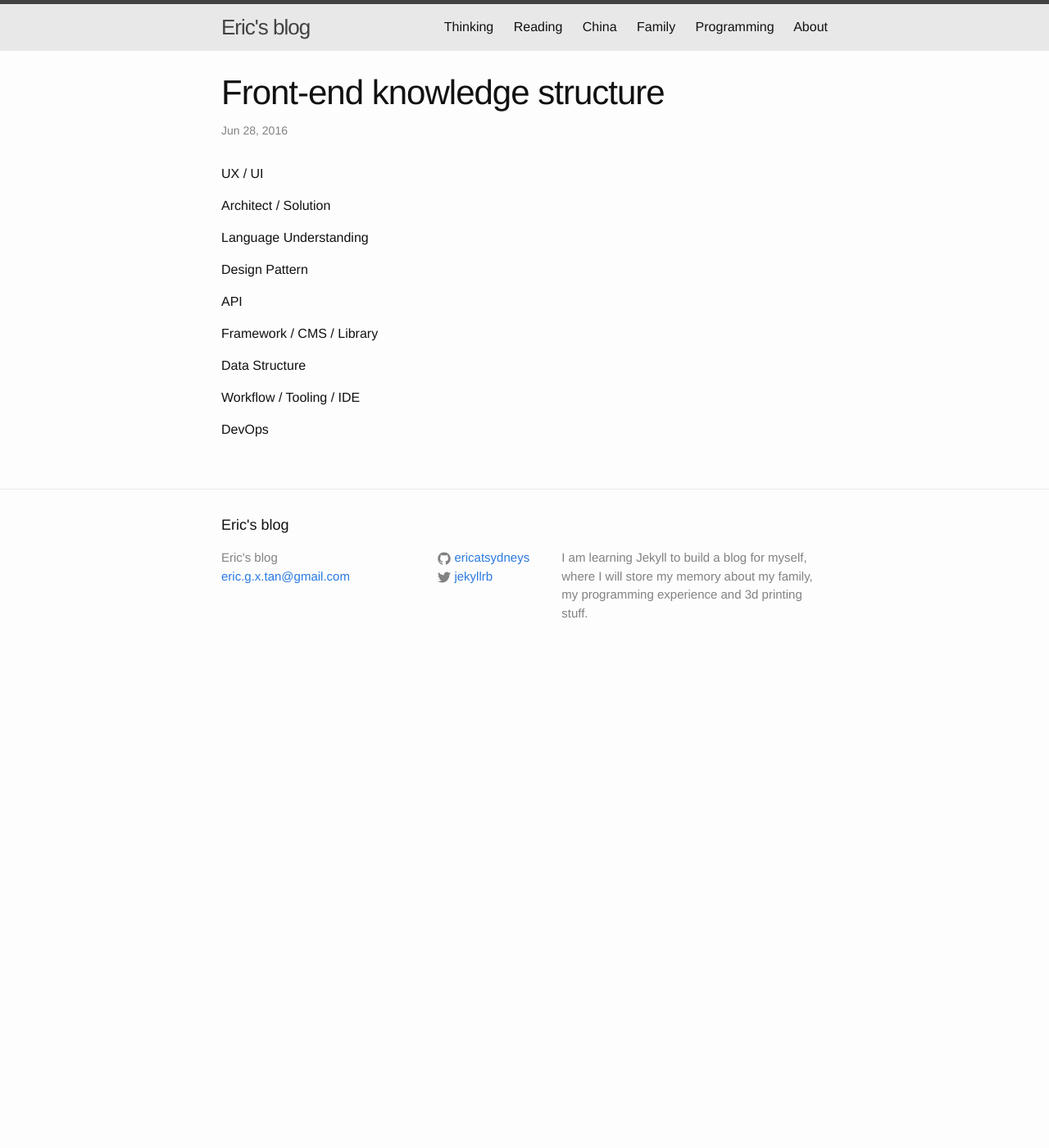
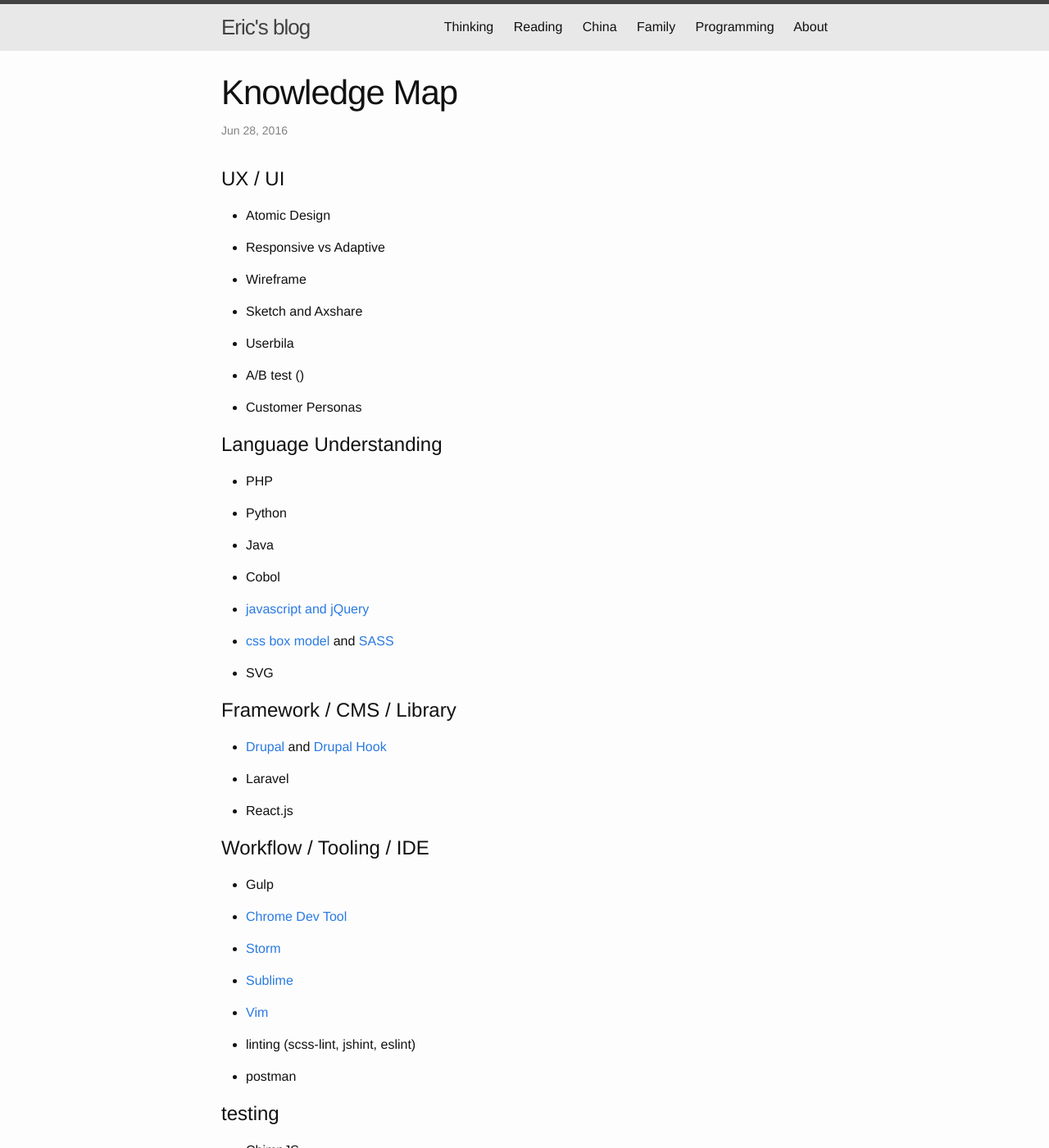
Before and after one commit to ericatsydney/ericatsydney.github.io, a Jekyll site: the page built from _posts/2016-06-29-knowledge-stucture.markdown, in a window 1280 px wide and 1400 px high. Shown: the whole window at 82% size. Built offline with Jekyll 4.4.1, drawn with Linux system fonts in a browser that asks for light colours; some of the changed text lies outside the part shown.

Commit message:
Update knowledge map.

```diff
--- a/_posts/2016-05-24-refactoring.markdown
+++ b/_posts/2016-05-24-refactoring.markdown
@@ -155,7 +155,4 @@
   Don't apply the styling to early, so if you see code to reset the border, padding, margin, you need refactoring.
 
 
-React
 isset vs empty
-
-gulp task
--- a/_posts/2016-06-29-knowledge-stucture.markdown
+++ b/_posts/2016-06-29-knowledge-stucture.markdown
@@ -1,24 +1,105 @@
 ---
 layout: post
-title:  "Front-end knowledge structure"
+title:  "Knowledge Map"
 date:   2016-06-29 6:30:52 +1000
 categories: Thinking
 ---
 
 UX / UI
+=======
+
+- Atomic Design
+
+- Responsive vs Adaptive
+
+- Wireframe
+
+- Sketch and Axshare
+
+- Userbila
+
+- A/B test ()
+
+- Customer Personas
+
+Language Understanding
+======================
+
+- PHP
+
+- Python
+
+- Java
+
+- Cobol
+
+- [javascript and jQuery](http://ericatsydney.github.io/programming/2016/06/22/js-jquery-basic.html)
+
+- [css box model](http://ericatsydney.github.io/programming/2016/05/30/understanding-css-box-model.html) and [SASS](http://ericatsydney.github.io/programming/2016/06/22/sass-101.html)
+
+- SVG
+
+Framework / CMS / Library
+=========================
+
+- [Drupal](http://ericatsydney.github.io/programming/2016/05/24/drupal.html) and [Drupal Hook](http://ericatsydney.github.io/programming/2016/05/24/drupal-hook.html)
+
+- Laravel
+
+- React.js
+
+Workflow / Tooling / IDE
+========================
+
+- Gulp
+
+- [Chrome Dev Tool](http://ericatsydney.github.io/thinking/2016/05/29/chrome-devel-tool.html)
+
+- [Storm](http://ericatsydney.github.io/programming/2016/06/04/Storm-insight.html)
+
+- [Sublime](http://ericatsydney.github.io/programming/2016/06/21/Sublime-tricks.html)
+
+- [Vim](http://ericatsydney.github.io/programming/2016/06/22/journey-to-vim.html)
+
+- linting (scss-lint, jshint, eslint)
+
+- postman
+
+testing
+=======
+
+- ChimpJS
+
+- phpUnit
+
+API
+===
+
+- [Restful API and OAuth](http://ericatsydney.github.io/programming/2016/06/13/restful-api.html)
+
+- two factor Auth
 
 Architect / Solution
+====================
 
-Language Understanding
+- component / re-use
+
+- across project
+
+- abstract and detail
+
+Data Structure and Algorithm
+============================
+
+- Array
 
 Design Pattern
+==============
 
-API
+- Observer
 
-Framework / CMS / Library
-
-Data Structure
-
-Workflow / Tooling / IDE
+- MVC
 
 DevOps
+Google Analytics
+Google Tag Manager
```
